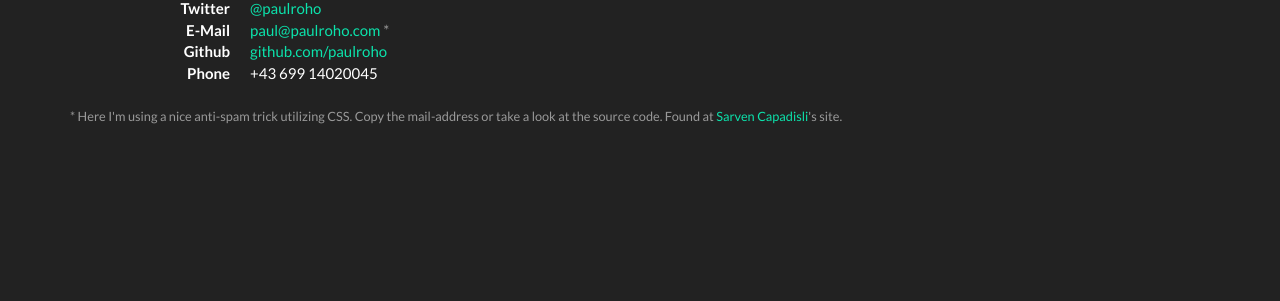
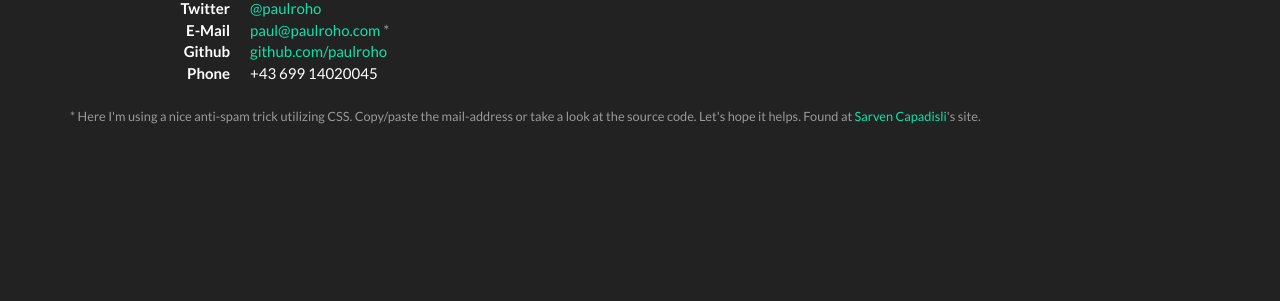
Before and after one commit to paulroho/paulroho.github.io, a Jekyll site: the page built from contact/index.html, in a window 1280 px wide and 1100 px high. Shown: the part 204-505 px from the top of the window. Built offline with Jekyll 4.4.1, drawn with Linux system fonts in a browser that asks for light colours; nearby versions of some CDN libraries.

Commit message:
changed anti-spam comment on contact

```diff
--- a/contact/index.html
+++ b/contact/index.html
@@ -12,4 +12,4 @@ layout: default
 	<dt>Phone</dt><dd>+43 699 14020045</dd>
 	</dl>
 </address>
-<p class="text-muted"><small>* Here I'm using a nice anti-spam trick utilizing CSS. Copy the mail-address or take a look at the source code. Found at <a href="http://csarven.ca/hiding-email-addresses#cssunicodebidi">Sarven Capadisli</a>'s site.</small></p>
+<p class="text-muted"><small>* Here I'm using a nice anti-spam trick utilizing CSS. Copy/paste the mail-address or take a look at the source code. Let's hope it helps. Found at <a href="http://csarven.ca/hiding-email-addresses#cssunicodebidi">Sarven Capadisli</a>'s site.</small></p>
```
